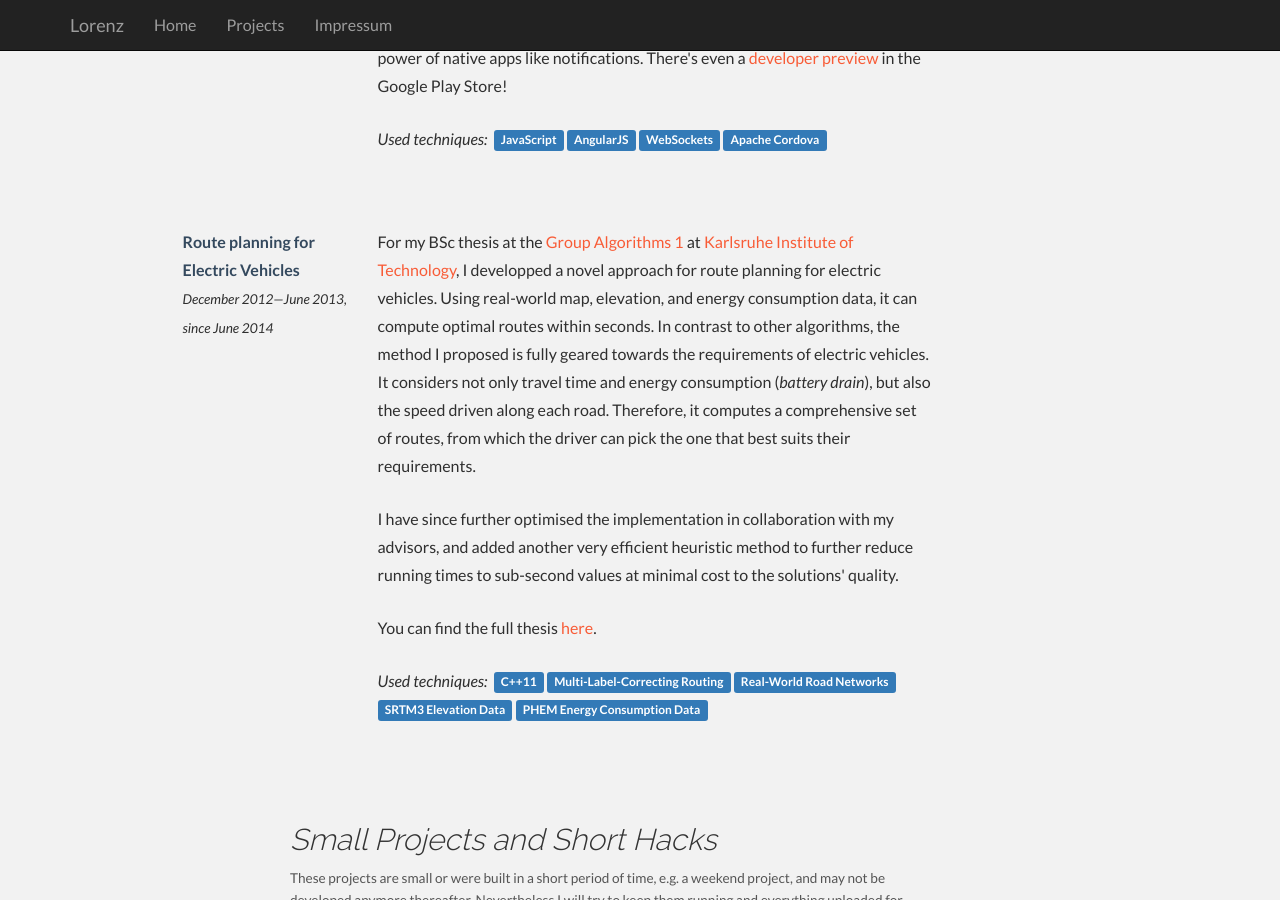
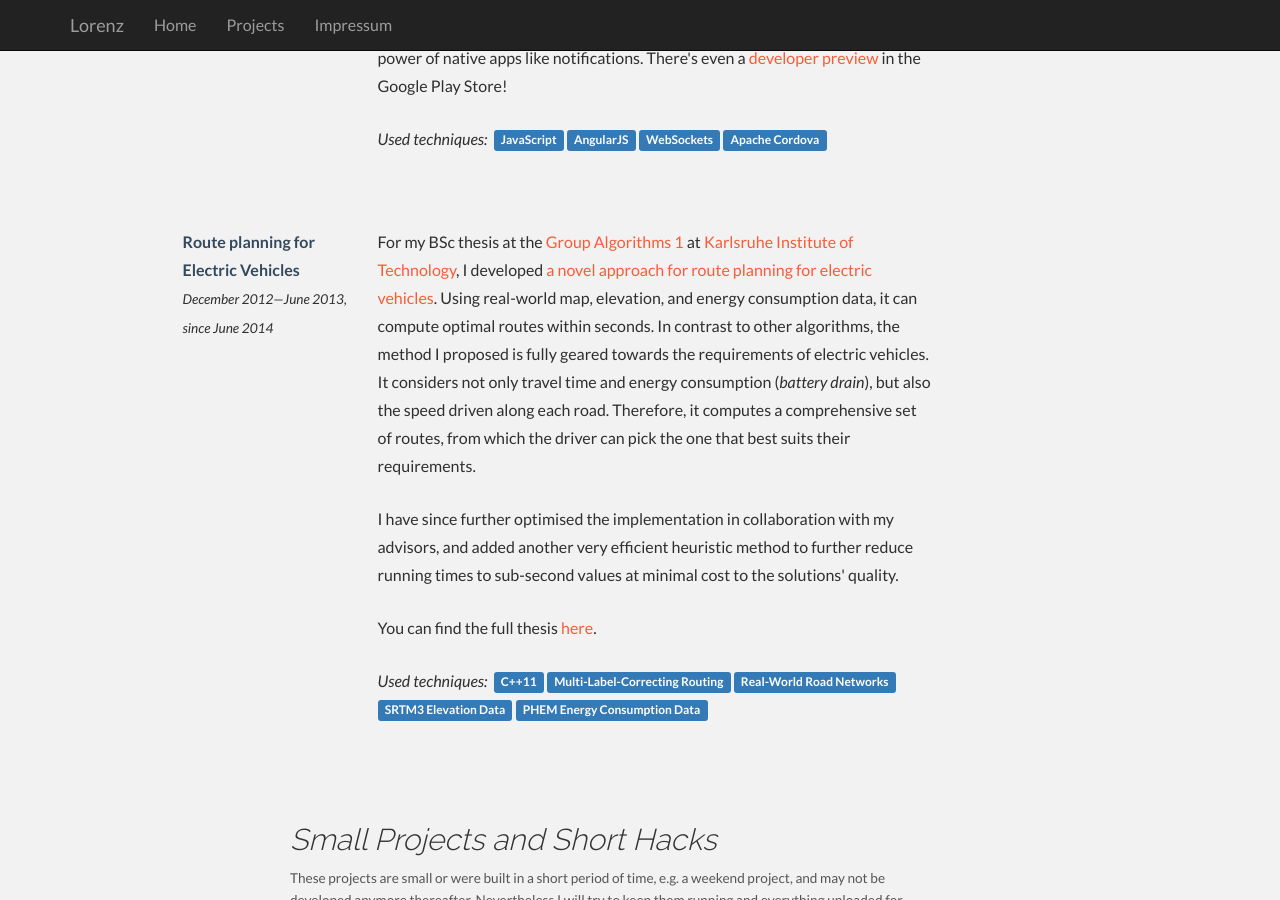
Before and after one commit to lorenzhs/lorenzhs.github.io, a Jekyll site: the page built from projects.html, in a window 1280 px wide and 900 px high, scrolled down 1497 px. Built offline with Jekyll 4.4.1, drawn with Linux system fonts in a browser that asks for light colours; nearby versions of some CDN libraries.

Commit message:
Typo fixes

```diff
--- a/projects.html
+++ b/projects.html
@@ -97,7 +97,7 @@ title: Lorenz — Projects
         </div>
         <div class="col-lg-6">
             <p>
-            For my BSc thesis at the <a href="http://i11www.iti.uni-karlsruhe.de/">Group Algorithms 1</a> at <a href="http://www.kit.edu/">Karlsruhe Institute of Technology</a>, I developped a novel approach for route planning for electric vehicles. Using real-world map, elevation, and energy consumption data, it can compute optimal routes within seconds. In contrast to other algorithms, the method I proposed is fully geared towards the requirements of electric vehicles. It considers not only travel time and energy consumption (<i>battery drain</i>), but also the speed driven along each road. Therefore, it computes a comprehensive set of routes, from which the driver can pick the one that best suits their requirements.
+            For my BSc thesis at the <a href="http://i11www.iti.uni-karlsruhe.de/">Group Algorithms 1</a> at <a href="http://www.kit.edu/">Karlsruhe Institute of Technology</a>, I developed <a href="http://i11www.iti.uni-karlsruhe.de/_media/teaching/theses/files/ba-huebschle-13.pdf">a novel approach for route planning for electric vehicles</a>. Using real-world map, elevation, and energy consumption data, it can compute optimal routes within seconds. In contrast to other algorithms, the method I proposed is fully geared towards the requirements of electric vehicles. It considers not only travel time and energy consumption (<i>battery drain</i>), but also the speed driven along each road. Therefore, it computes a comprehensive set of routes, from which the driver can pick the one that best suits their requirements.
             </p>
             <p>
             I have since further optimised the implementation in collaboration with my advisors, and added another very efficient heuristic method to further reduce running times to sub-second values at minimal cost to the solutions' quality.
```
